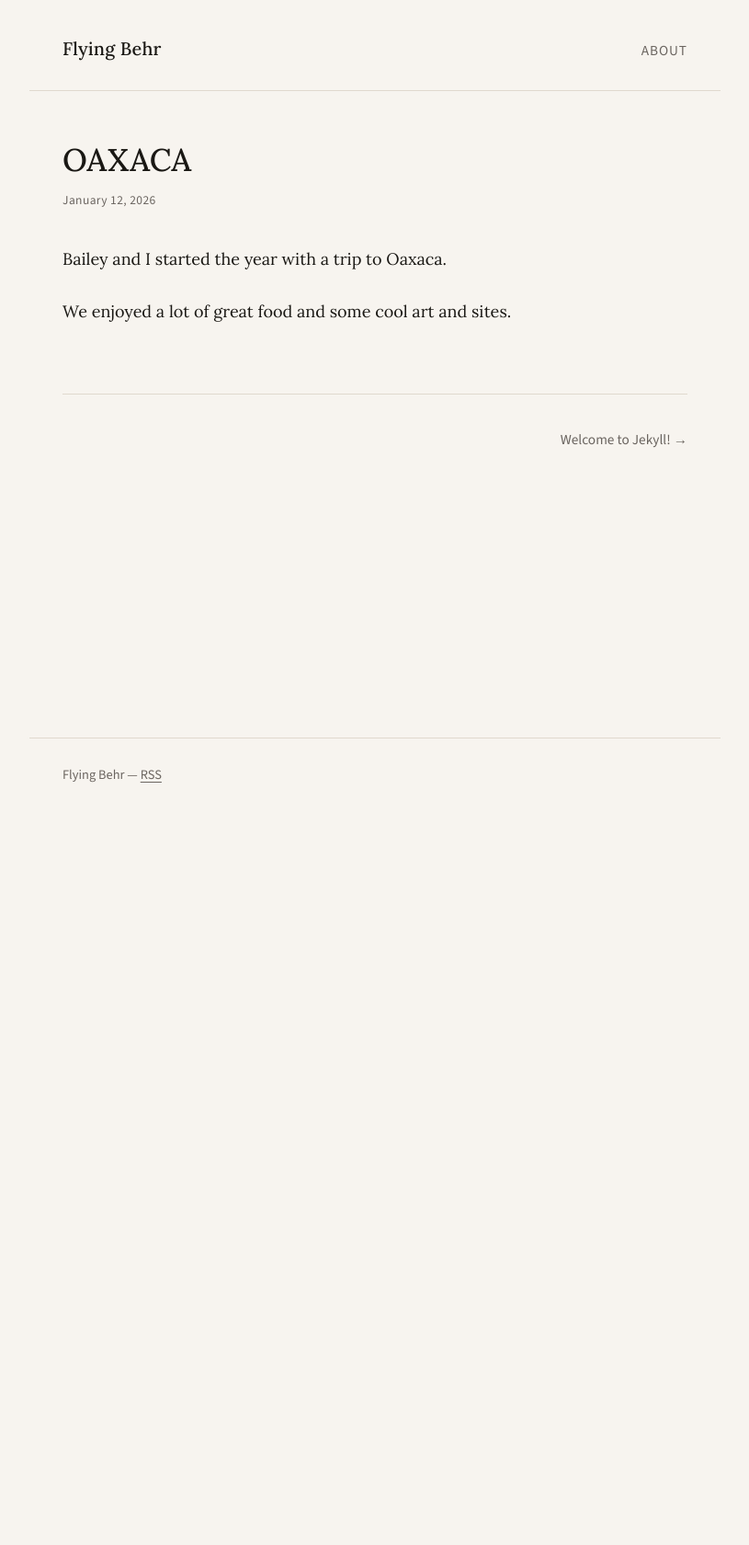
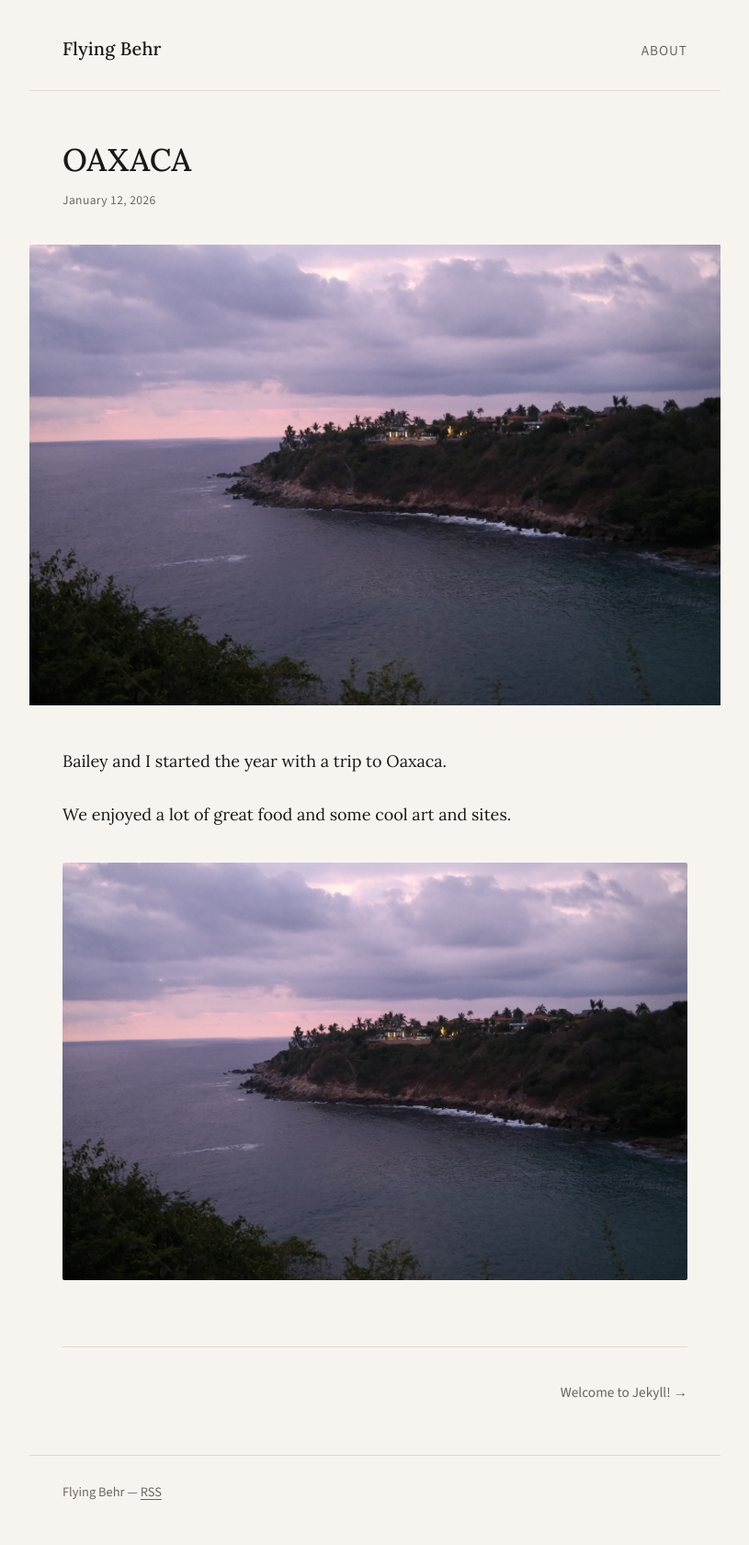
Before and after one commit to dylanibehr/flyingbehr.com, a Jekyll site: the page built from _posts/2026-01-12-oaxaca.markdown, in a window 1280 px wide. Shown: the whole page at 92% size, without its empty margins (232-1047 px from the left). Built offline with Jekyll 4.4.1, drawn with Linux system fonts in a browser that asks for light colours; before the commit the page ends 900 px from its top, so only the background shows below that.

Commit message:
first post

```diff
--- a/_posts/2026-01-12-oaxaca.markdown
+++ b/_posts/2026-01-12-oaxaca.markdown
@@ -2,8 +2,11 @@
 layout: post
 title: OAXACA
 date: 2026-01-12
+image: /images/mexico_beach.jpg
 ---
 
 Bailey and I started the year with a trip to Oaxaca.
 
 We enjoyed a lot of great food and some cool art and sites.
+
+![A description of the photo](/images/mexico_beach.jpg)
```
